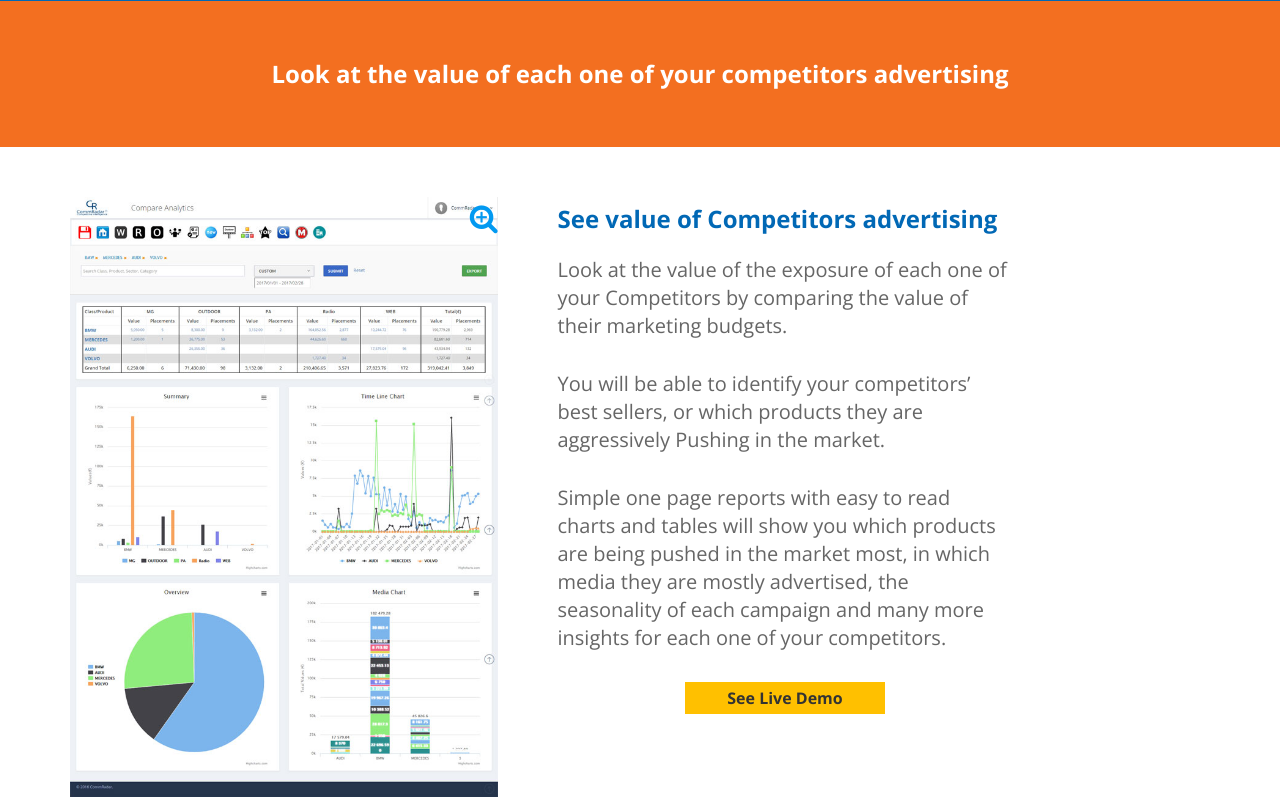
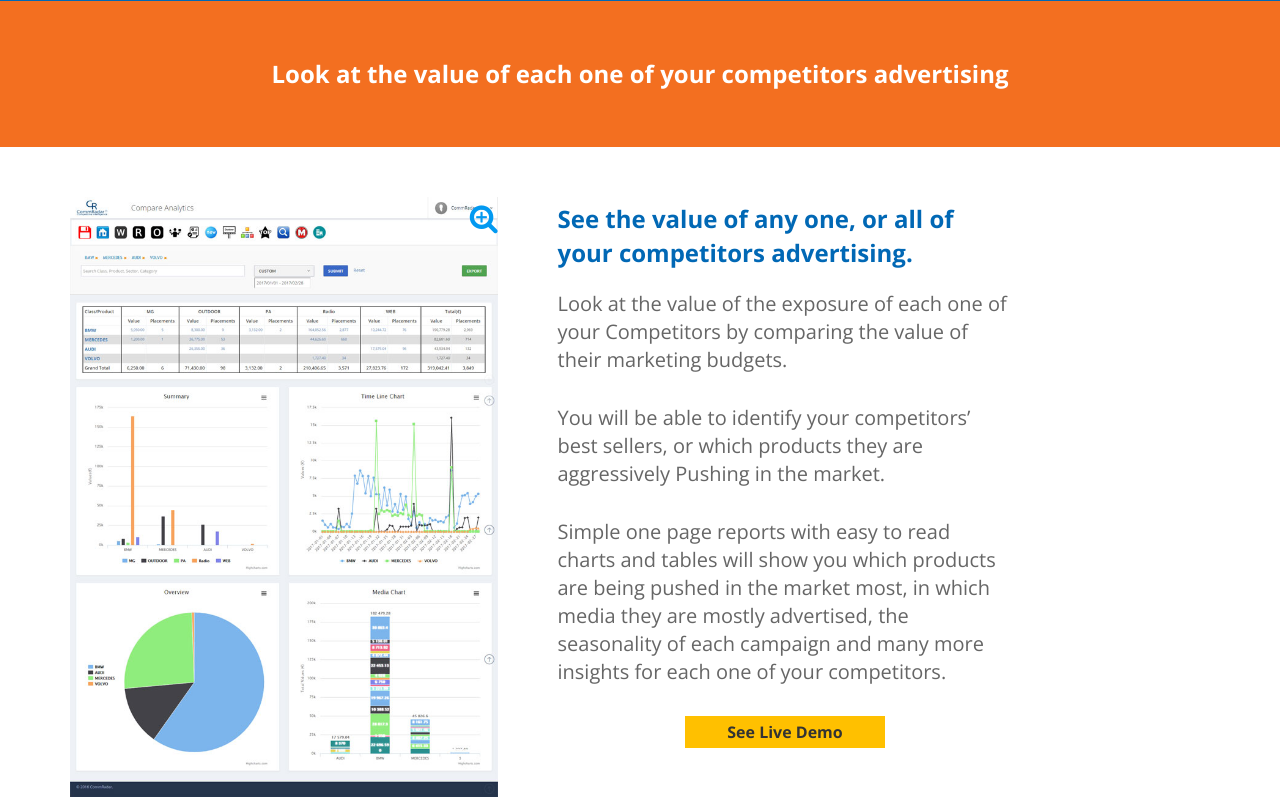
Before and after one commit to commradar/web, a PHP site: page /advertisers.php in a window 1280 px wide. Shown: the part 749-1546 px from the top of the page. Run offline with PHP 8.4, Linux system fonts and the light colour scheme; some libraries are stand-ins or nearby versions.

Commit message:
Headline updated

```diff
--- a/advertisers.php
+++ b/advertisers.php
@@ -50,7 +50,7 @@
           </div>
           <div class="col-md-6">
             <div class="caption">
-              <h5>See value of Competitors advertising</h5>
+              <h5>See the value of any one, or all of your competitors advertising.</h5>
               <p>
                 Look at the value of the exposure of each one of your Competitors by
                 comparing the value of their marketing budgets.
```
